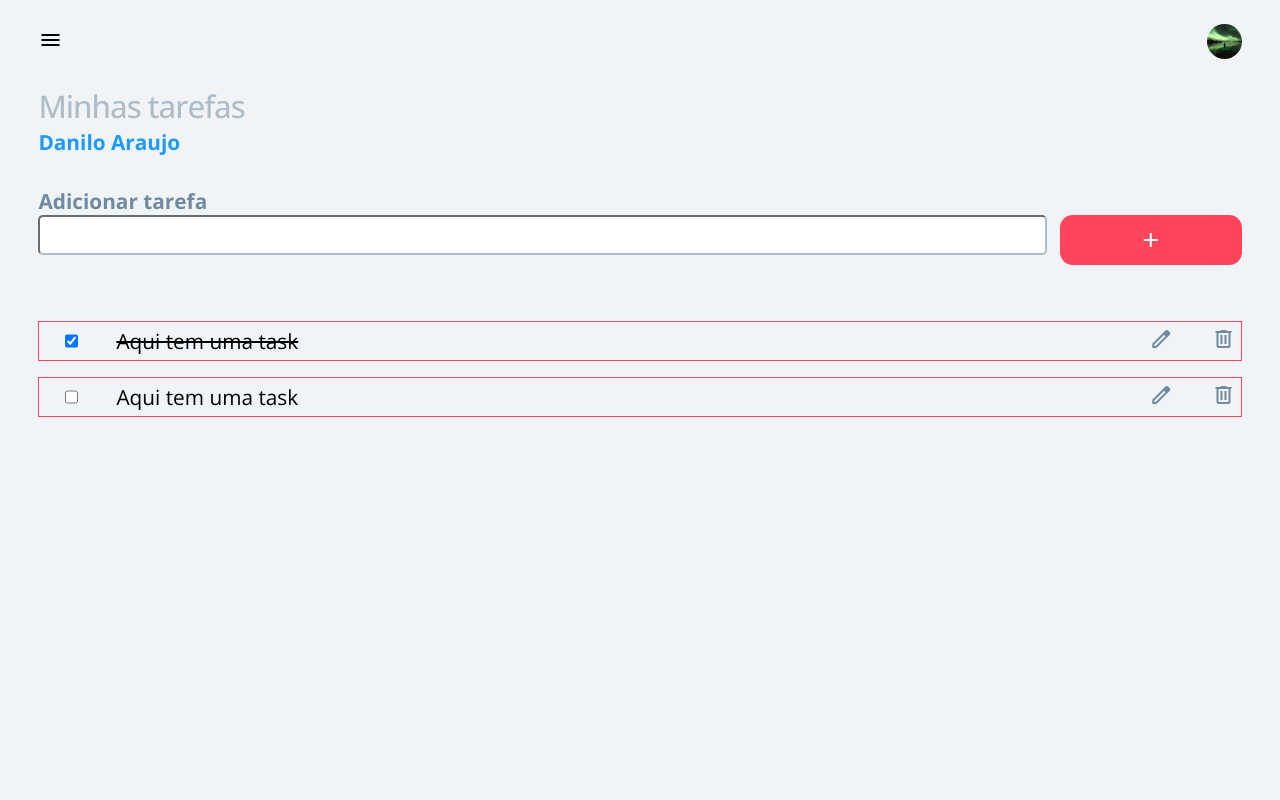
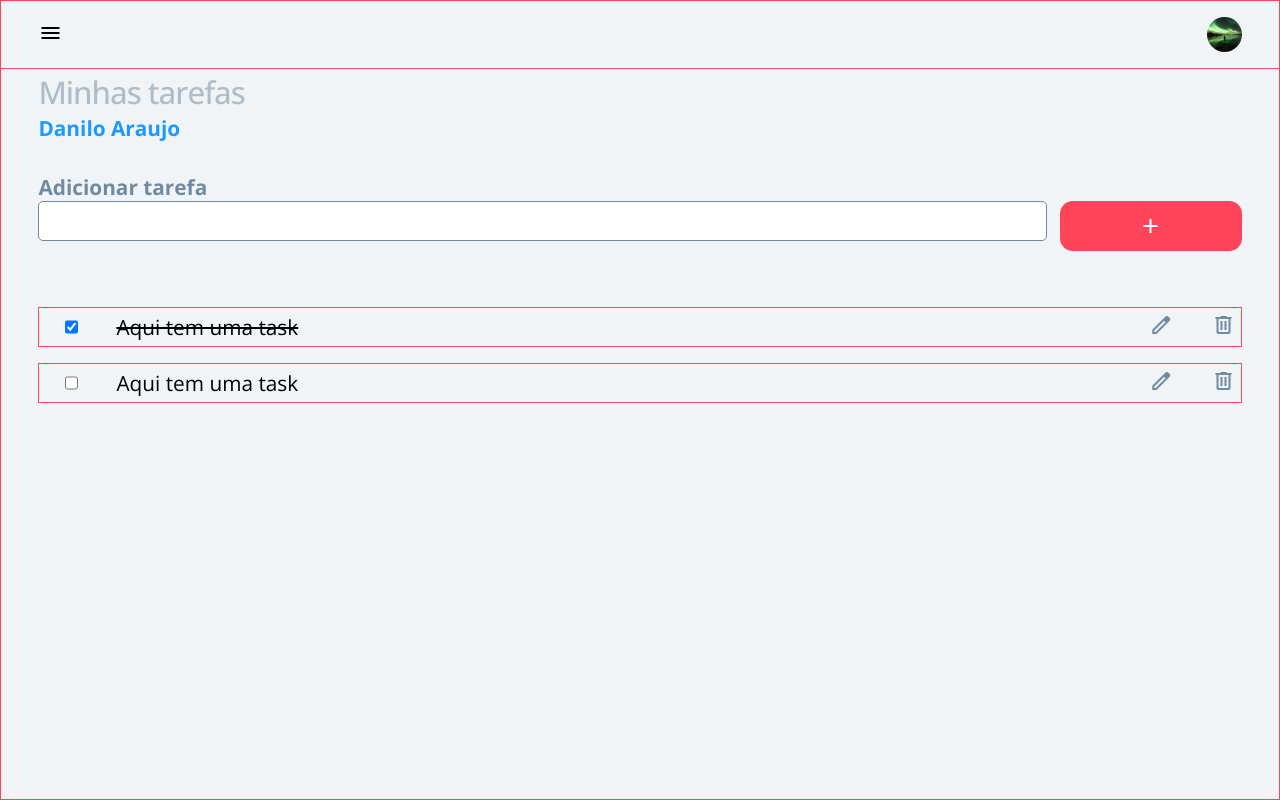
Before and after one commit to DaniloMendonca08/checkpoint-todolist, a plain HTML site: page index.html in a window 1280 px wide. Drawn offline with nearby package versions, Linux system fonts and the light colour scheme.

Commit message:
tag de html, header e section foram modificados para ficarem mais próximos do projeto

```diff
--- a/css/style.css
+++ b/css/style.css
@@ -2,11 +2,16 @@
     box-sizing: border-box;
     margin: 0;
     padding: 0;
-
 }
 
 img {
     max-width: 100%;
+}
+
+html {
+    width: 100%;
+    height: 100%;
+    border: 1px solid var(--color-brand-secundary);
 }
 
 .container {
@@ -61,14 +66,20 @@ h6 {
 }
 
 header {
-    padding-top: var(--spacing-medium);
-    padding-bottom: var(--spacing-medium);
+    padding-top: var(--spacing-default);
+    padding-bottom: var(--spacing-default);
+    background-color: var(--color-interface-light);
+    border-bottom: 1px solid var(--color-brand-secundary);
 }
 
 .header-item {
     display: flex;
     justify-content: space-between;
 }
+
+.section {
+    background-color: var(--color-interface-light);
+  }
 
 .button {
     border: 0;
@@ -110,7 +121,8 @@ header {
     display: inline-block;
     width: 100vw;
     height: 5vh;
-    border-color: var(--color-text-light);
+    border-style: none;
+    border:1px solid var(--color-text-dark);
     border-radius: 5px;
 }
 
@@ -123,7 +135,7 @@ header {
     height: 5vh;
     color: var(--color-common-light);
     background-color: var(--color-brand-secundary);
-    border: solid 2vw var(--color-brand-secundary);
+    border:2vw solid var(--color-brand-secundary);
     border-radius: 1vw;
 }
 
```
